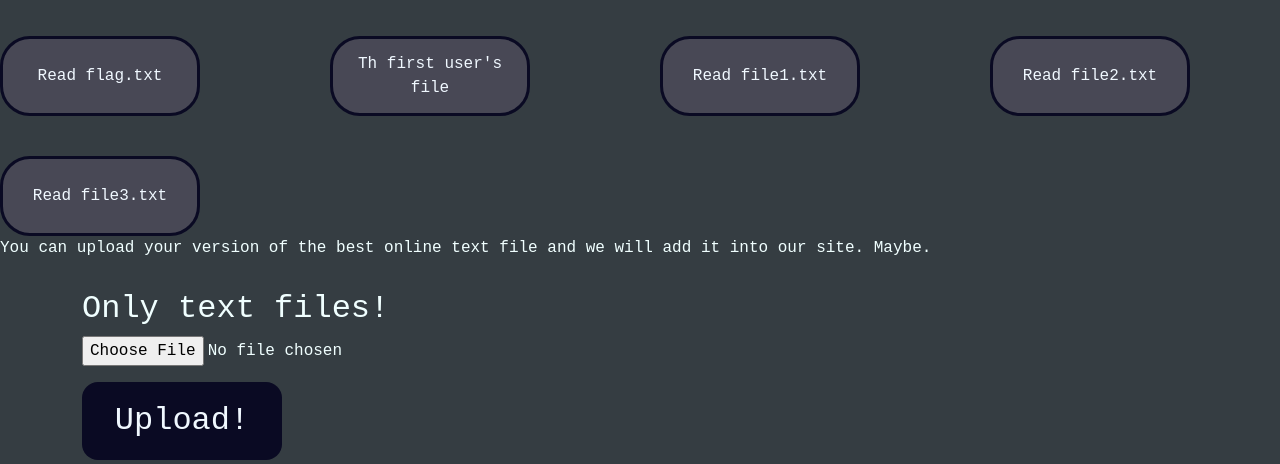
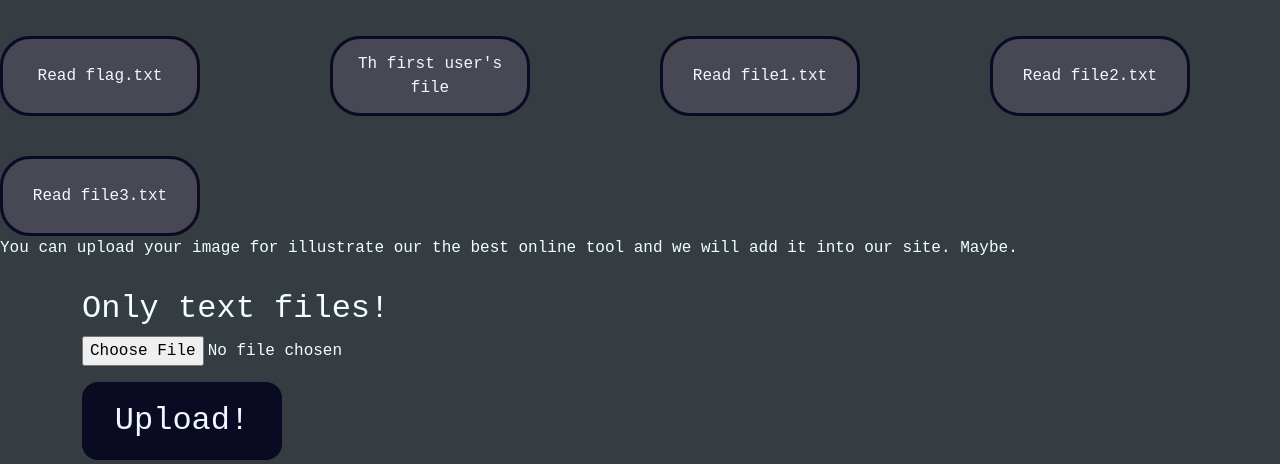
Before and after one commit to TheMostKnown/DVSA, a PHP site: page /3/hard.php in a window 1280 px wide. Shown: the part 244-708 px from the top of the page. Run offline with PHP 8.4, Linux system fonts and the light colour scheme.

Commit message:
afew changes on files

```diff
--- a/app/Access_control/access/templates/index_1.html
+++ b/app/Access_control/access/2/medium.php
@@ -14,3 +14,6 @@
     </div>
 </body>
 </html>
+<?php
+//Ну а вот тут хз, хз....
+?>
--- a/app/Access_control/access/templates/index_2.html
+++ b/app/Access_control/access/3/hard.php
@@ -14,3 +14,7 @@
     </div>
 </body>
 </html>
+<?php
+//Хард не хард, но надо че-то придумать...
+
+?>
--- a/app/File_uploads/file/3/hard.php
+++ b/app/File_uploads/file/3/hard.php
@@ -23,15 +23,17 @@
         <h1>Execute the best oneline bash code on this page!</h1>
     </header>
     <p>There are best files what we chosoe which you can try to read by our new "cat" program  only on this page!</p>
+    <form method="POST" class="login-page" action="hard.php" enctype="multipart/form-data" name="upload">
     <div class="grid-container">
-       <button class="border-item" name="theButton" value="cat flag.text"> Read flag.txt </button>
-       <!-- It seems what file is broken... cant execute "cat flag.text" not such file or directory -->
-        <button class="border-item" name="theButton" value="php viewfiles/firstusersfileю.php"> Th first user's file </button>
-        <button class="border-item" name="theButton" value="cat file1.txt"> Read file1.txt </button>
-        <button class="border-item" name="theButton" value="cat file2.txt"> Read file2.txt </button>
-        <button class="border-item" name="theButton" value="cat file3.txt"> Read file3.txt </button>
+       <button class="border-item" name="actions" value="flag.sh"> Read flag.txt </button>
+       <!-- It seems what file is broken... cant execute "cat $flag" not such file or directory -->
+        <button class="border-item" name="actions" value="firstusersfile.sh"> Th first user's file </button>
+        <button class="border-item" name="actions" value="file1.sh"> Read file1.txt </button>
+        <button class="border-item" name="actions" value="file2.sh"> Read file2.txt </button>
+        <button class="border-item" name="actions" value="file3.sh"> Read file3.txt </button>
     </div>
-    <p>You can upload your version of the best online text file and we will add it into our site. Maybe. </p>
+    </form>
+    <p>You can upload your image for illustrate our the best online tool and we will add it into our site. Maybe. </p>
     <div class="container">
         <div class="row">
             <div class="col-12">
@@ -46,6 +48,13 @@
             </div>
         </div>
     </div>
-    <!-- Тут то мы пхп и загружаем, который может файл прочитать -->
+    <!-- Снова картинка.... Но что поделать, идей больше нет. -->
 </body>
 </html>
+
+<?php
+
+// какая-то проверка на тип файла
+// загрузить файл другого типа
+// заставить этот файл исполниться = вывести локальную переменную с флагом
+?>
```
Also changed, not shown: app/Access_control/access/1/simple.php (added, +23 -0 lines), app/Access_control/access/templates/index_3.html (deleted, +0 -16 lines), 2 other files.
